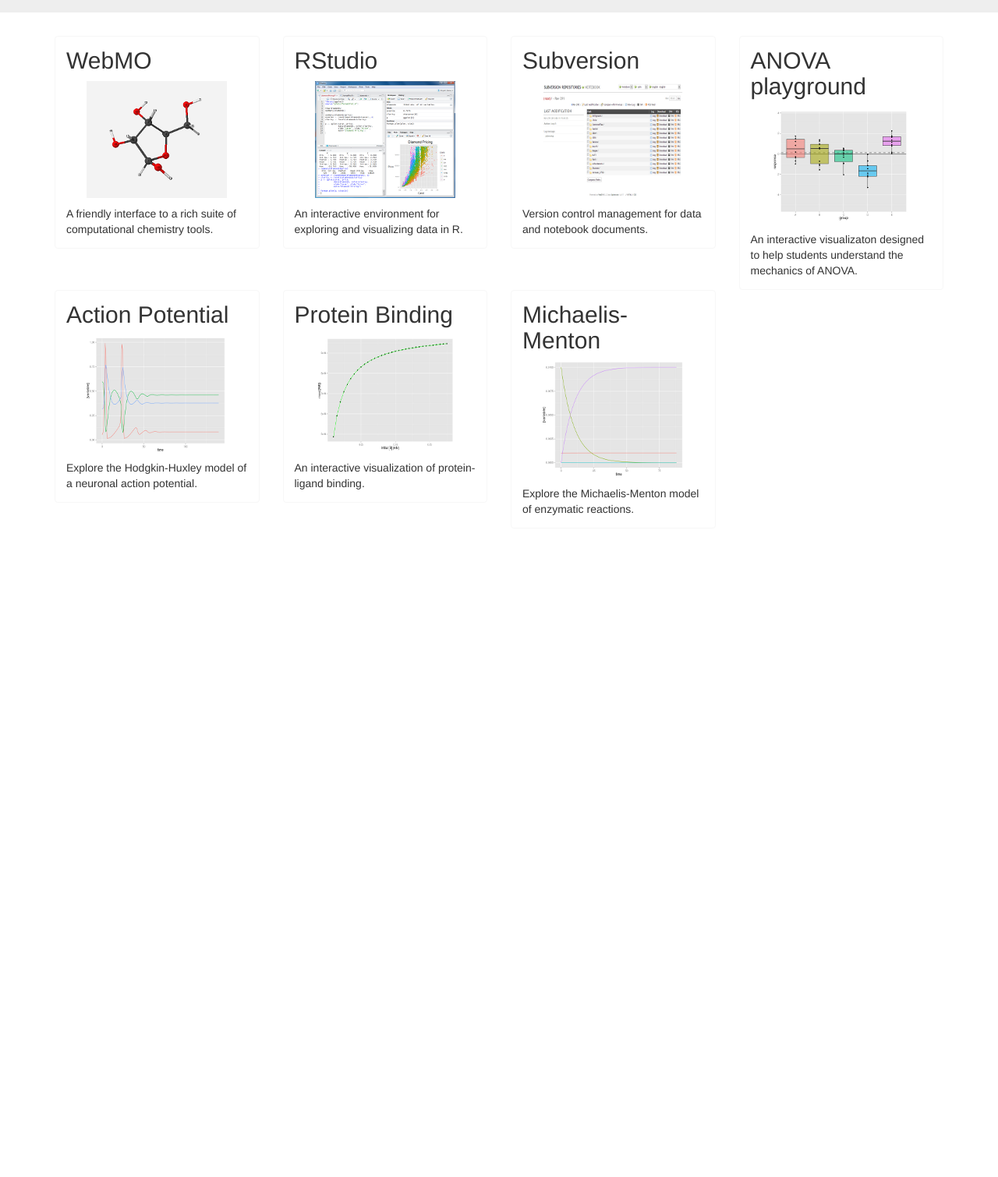
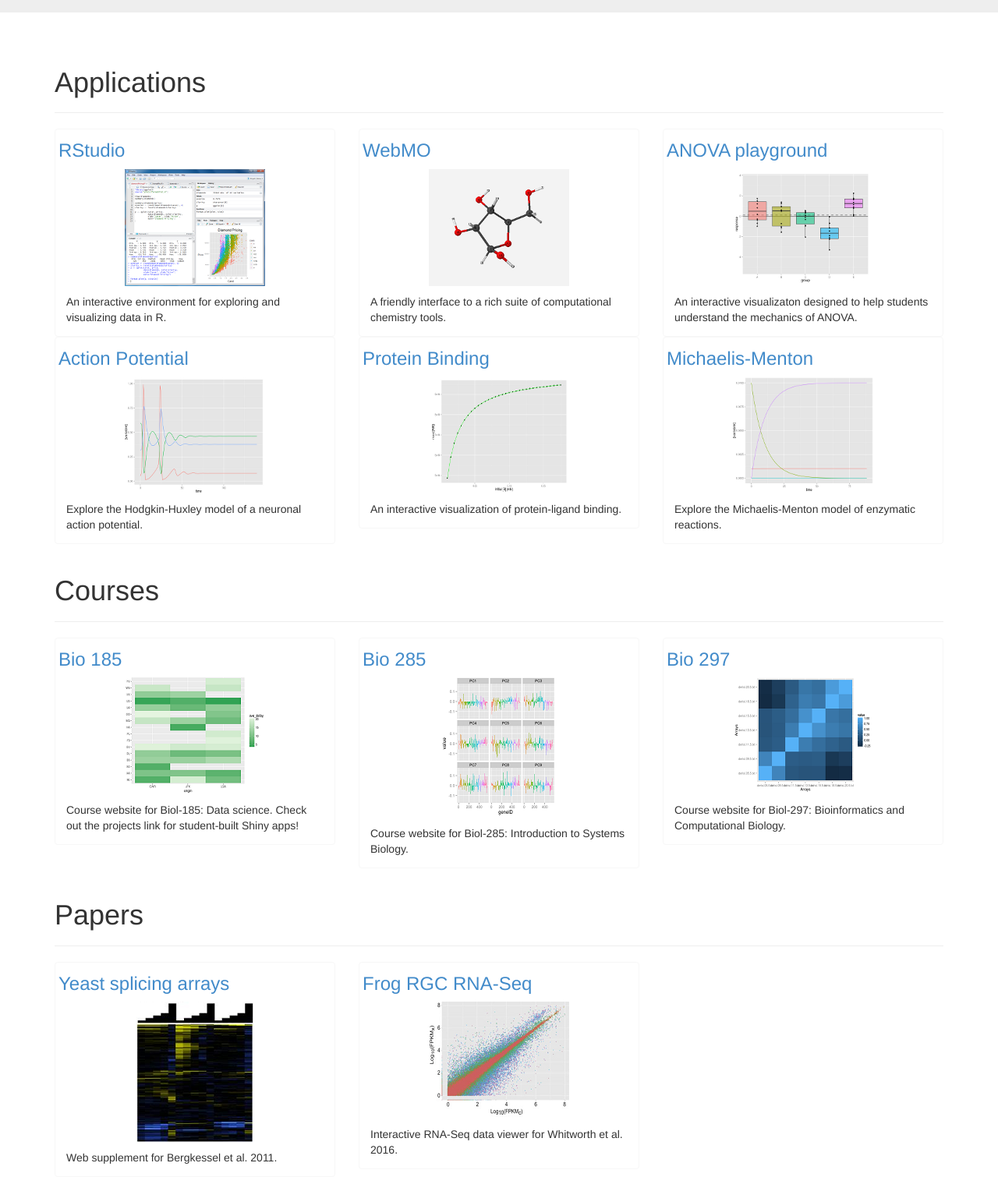
Before and after one commit to whitwort/rna-wlu-edu, a website: page app/index.html in a window 1280 px wide. Shown: the part 299-1809 px from the top of the page at 78% size. Before the commit the page ends 977 px from the top, so only its background shows below. Drawn offline with nearby package versions, Linux system fonts and the light colour scheme; files whose address does not match are found by name.

Commit message:
2017 content refresh; added subsections.

```diff
--- a/Gruntfile.js
+++ b/Gruntfile.js
@@ -15,6 +15,8 @@
         app: 'app',
         dist: 'dist'
     };
+
+    grunt.loadNpmTasks('grunt-contrib-compass');
 
     grunt.initConfig({
         yeoman: yeomanConfig,
--- a/app/index.html
+++ b/app/index.html
@@ -32,9 +32,13 @@
             </div>
             <div class="navbar-collapse collapse">
               <ul class="nav navbar-nav">
-                <li class="active"><a href="#">Home</a></li>
+                <li><a href="#apps">Applications</a></li>
+                <li><a href="#courses">Courses</a></li>
+                <li><a href="#papers">Papers</a></li>
+              </ul>
+              <ul class="nav navbar-nav navbar-right">
                 <li><a data-toggle="modal" href="#aboutModal">About</a></li>
-                <li><a href="https://github.com/whitwort/rna-wlu-edu/issues">Report Problems</a></li>
+                <li><a href="https://github.com/whitwort/rna-wlu-edu/issues" class="navbar-right">Report Problems</a></li>
               </ul>
             </div><!--/.navbar-collapse -->
           </div>
@@ -54,55 +58,89 @@
         </div>
 
         <div class="container">
-          <!-- Example row of columns -->
+          <div class="page-header" id="apps"><h1>Applications</h1></div>
           <div class="row">
-            <div class="col-lg-3 col-sm-4">
+            <div class="col-md-4">
+              <a href="http://rna.wlu.edu/r" class="thumbnail">
+                <h4>RStudio</h4>
+                <img src="images/rstudio.png" class="img-responsive" alt="rstudio interface">
+                <p>An interactive environment for exploring and visualizing data in R.</p>
+              </a>
+            </div>
+            <div class="col-md-4">
               <a href="http://rna.wlu.edu/webmo" class="thumbnail">
-                <h2>WebMO</h2>
+                <h4>WebMO</h4>
                 <img src="images/webmo.png" class="img-responsive" alt="ribose molecule">
                 <p>A friendly interface to a rich suite of computational chemistry tools.</p>
               </a>
             </div>
-            <div class="col-lg-3 col-sm-4">
-              <a href="http://rna.wlu.edu/r" class="thumbnail">
-                <h2>RStudio</h2>
-                <img src="images/rstudio.png" class="img-responsive" alt="rstudio interface">
-                <p>An interactive environment for exploring and visualizing data in R.</p>
-              </a>
-            </div>
-            <div class="col-lg-3 col-sm-4">
-              <a href="http://rna.wlu.edu/websvn" class="thumbnail">
-                <h2>Subversion</h2>
-                <img src="images/websvn.png" class="img-responsive" alt="websvn interface">
-                <p>Version control management for data and notebook documents.</p>
-              </a>
-            </div>
-            <div class="col-lg-3 col-sm-4">
+            <div class="col-md-4">
               <a href="http://rna.wlu.edu/shiny-apps/anovaPlayground/" class="thumbnail">
-                <h2>ANOVA playground</h2>
+                <h4>ANOVA playground</h4>
                 <img src="images/anovaplayground.png" class="img-responsive" alt="graph">
                 <p>An interactive visualizaton designed to help students understand the mechanics of ANOVA.</p>
               </a>
             </div>
-            <div class="col-lg-3 col-sm-4">
+            <div class="col-md-4">
               <a href="http://rna.wlu.edu/shiny-apps/apModel/" class="thumbnail">
-                <h2>Action Potential</h2>
+                <h4>Action Potential</h4>
                 <img src="images/apmodel.png" class="img-responsive" alt="graph">
                 <p>Explore the Hodgkin-Huxley model of a neuronal action potential.</p>
               </a>
             </div>
-            <div class="col-lg-3 col-sm-4">
+            <div class="col-md-4">
               <a href="http://rna.wlu.edu/shiny-apps/bindingModel/" class="thumbnail">
-                <h2>Protein Binding</h2>
+                <h4>Protein Binding</h4>
                 <img src="images/bindingmodel.png" class="img-responsive" alt="graph">
                 <p>An interactive visualization of protein-ligand binding.</p>
               </a>
             </div>
-            <div class="col-lg-3 col-sm-4">
+            <div class="col-md-4">
               <a href="http://rna.wlu.edu/shiny-apps/enzymeModel/" class="thumbnail">
-                <h2>Michaelis-Menton</h2>
+                <h4>Michaelis-Menton</h4>
                 <img src="images/enzymemodel.png" class="img-responsive" alt="graph">
                 <p>Explore the Michaelis-Menton model of enzymatic reactions.</p>
+              </a>
+            </div>
+          </div>
+          <div class="page-header" id = "courses"><h1>Courses</h1></div>
+          <div class="row">
+            <div class="col-md-4">
+              <a href="https://rna.wlu.edu/bio185/" class="thumbnail">
+                <h4>Bio 185</h4>
+                <img src="images/bio185.png" class="img-responsive" alt="classes">
+                <p>Course website for Biol-185: Data science.  Check out the projects link for student-built Shiny apps!</p>
+              </a>
+            </div>
+            <div class="col-md-4">
+              <a href="https://rna.wlu.edu/bio285/" class="thumbnail">
+                <h4>Bio 285</h4>
+                <img src="images/bio285.png" class="img-responsive" alt="classes">
+                <p>Course website for Biol-285: Introduction to Systems Biology.</p>
+              </a>
+            </div>
+            <div class="col-md-4">
+              <a href="https://rna.wlu.edu/bio285/" class="thumbnail">
+                <h4>Bio 297</h4>
+                <img src="images/bio297.png" class="img-responsive" alt="classes">
+                <p>Course website for Biol-297: Bioinformatics and Computational Biology.</p>
+              </a>
+            </div>
+          </div>
+          <div class="page-header" id="papers"><h1>Papers</h1></div>
+          <div class="row">
+            <div class="col-md-4">
+              <a href="https://rna.wlu.edu/papers/bergkesselWhitworth2011.html" class="thumbnail">
+                <h4>Yeast splicing arrays</h4>
+                <img src="images/splicing.png" class="img-responsive" alt="papers">
+                <p>Web supplement for Bergkessel et al. 2011.</p>
+              </a>
+            </div>
+            <div class="col-md-4">
+              <a href="https://rna.wlu.edu/shiny-apps/rna-browse-public/" class="thumbnail">
+                <h4>Frog RGC RNA-Seq</h4>
+                <img src="images/frog.png" class="img-responsive" alt="papers">
+                <p>Interactive RNA-Seq data viewer for Whitworth et al. 2016.</p>
               </a>
             </div>
           </div>
--- a/bower.json
+++ b/bower.json
@@ -1,6 +1,6 @@
 {
   "name": "rna-wlu-edu",
-  "version": "0.1.0",
+  "version": "0.2.0",
   "dependencies": {
     "requirejs": "~2.1.4",
     "modernizr": "~2.6.2",
```
Also changed, not shown: package.json (+18 -18 lines), README.md, app/images/bio185.png (added), app/images/bio285.png (added), app/images/bio297.png (added), app/images/frog.png (added), app/images/splicing.png (added), app/styles/bootstrap.css, dist/bower_components/requirejs/require.js, dist/images/000727b3.frog.png (added), dist/images/09015018.splicing.png (added), dist/images/8cfc0c10.bio285.png (added), dist/images/9f014e6b.bio185.png (added), dist/images/f27b07e1.bio297.png (added), 7 more files.
